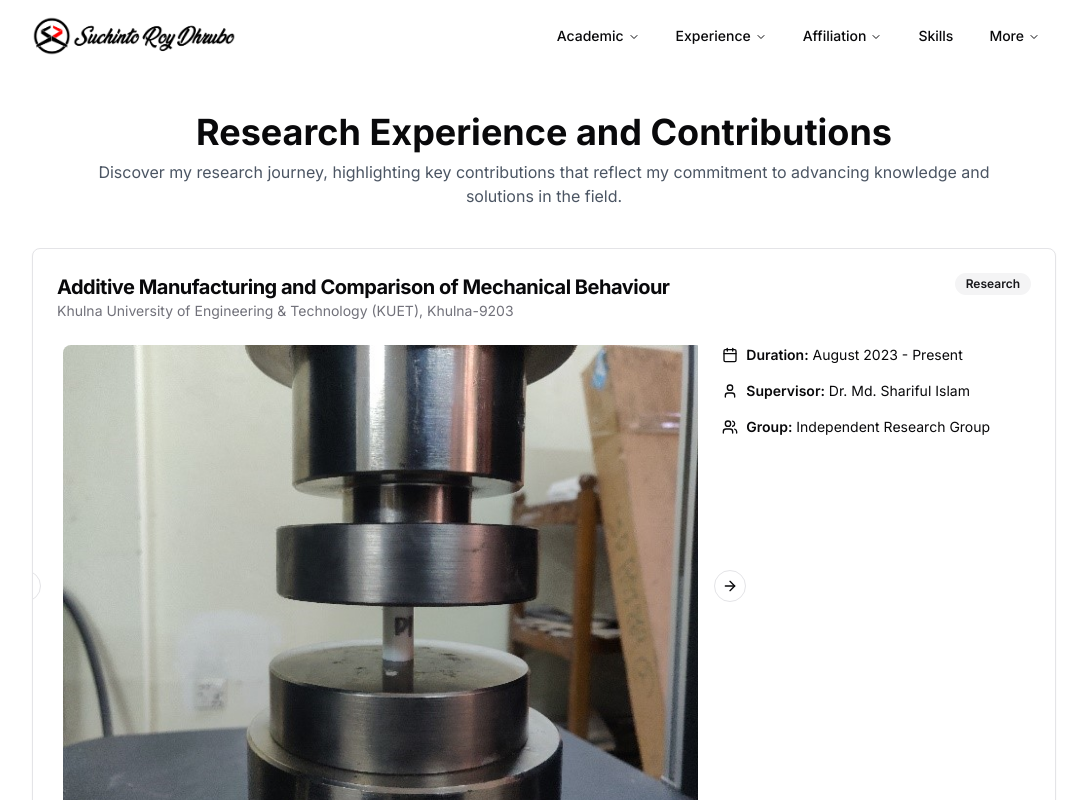
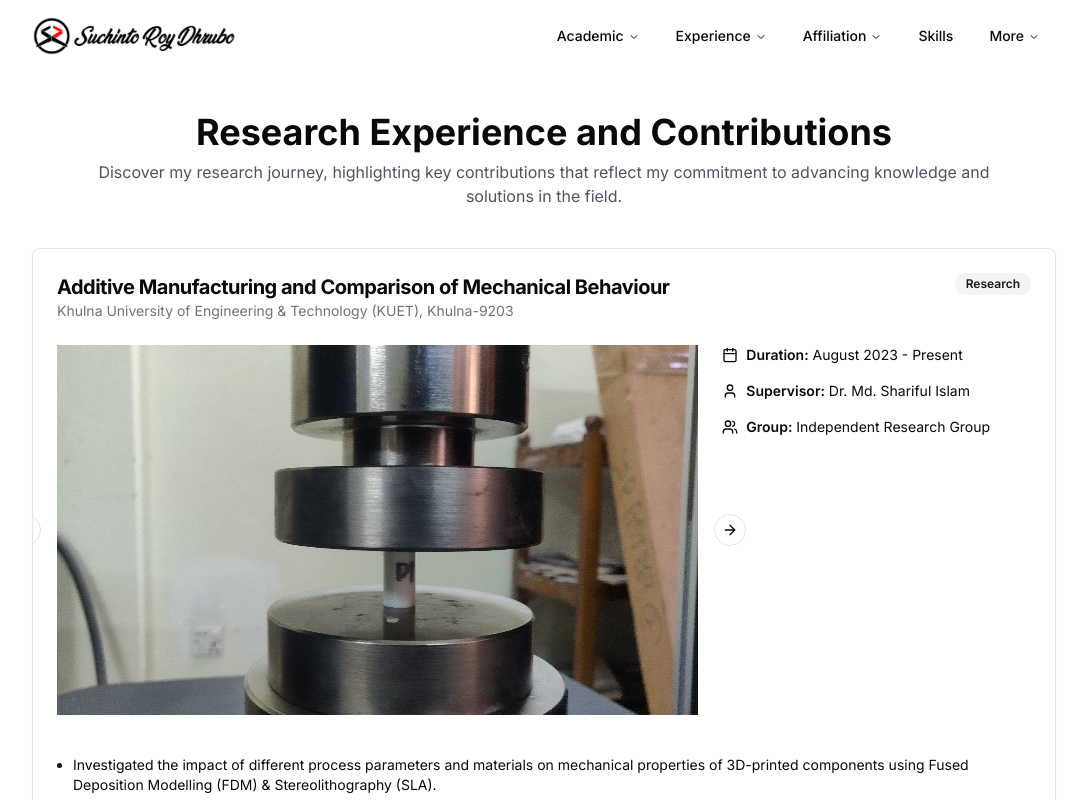
Before and after one commit to srdhrubo/srdhrubo, a Next.js app: page /research_experience in a window 1280 px wide. Shown: the top 800 px of the page, without its empty margins (96-1183 px from the left). Built offline with nearby package versions, Linux system fonts and the light colour scheme.

Commit message:
added dialog for full image view in the image carousel

```diff
--- a/src/app/(experience)/research_experience/research-experience.tsx
+++ b/src/app/(experience)/research_experience/research-experience.tsx
@@ -28,6 +28,8 @@ import {
 import { ResearchExperience } from "@/lib/type";
 import { researchExperiences } from "@/lib/data";
 import dayjs from "dayjs";
+import { Dialog, DialogContent, DialogTrigger } from "@/components/ui/dialog";
+import { Button } from "@/components/ui/button";
 
 export default function ResearchExperienceSection() {
   const sortedExperiences = researchExperiences.sort((a, b) => {
@@ -85,13 +87,29 @@ function ResearchExperienceCard({
             {experience.images && experience.images.length > 0 && (
               <div className="mb-4">
                 {experience.images.length === 1 ? (
+                  <div className="relative aspect-video">
+                    <Dialog>
+                      <DialogTrigger asChild>
+                        <Button variant="ghost" className="p-0 h-auto">
                           <Image
                             src={experience.images[0]}
                             alt={`Image for ${experience.title}`}
-                    width={800}
-                    height={400}
-                    className="w-full h-auto rounded-lg"
+                            fill
+                            className="w-full h-auto rounded-lg object-cover"
                           />
+                        </Button>
+                      </DialogTrigger>
+                      <DialogContent className="max-w-4xl max-h-screen overflow-y-auto">
+                        <Image
+                          src={experience.images[0]}
+                          alt={`Image for ${experience.title}`}
+                          width={1200}
+                          height={900}
+                          className="w-full h-auto rounded-lg object-contain"
+                        />
+                      </DialogContent>
+                    </Dialog>
+                  </div>
                 ) : (
                   <Carousel
                     className="w-full max-w-2xl mx-auto"
@@ -102,15 +120,37 @@ function ResearchExperienceCard({
                   >
                     <CarouselContent>
                       {experience.images.map((image, index) => (
-                        <CarouselItem key={index}>
+                        <CarouselItem
+                          key={index}
+                          className="relative aspect-video"
+                        >
+                          <Dialog>
+                            <DialogTrigger asChild>
+                              <Button variant="ghost" className="p-0 h-auto">
                                 <Image
                                   src={image}
-                            alt={`Image ${index + 1} for ${experience.title}`}
-                            width={800}
-                            height={400}
-                            className="w-full h-auto rounded-lg"
+                                  alt={`Image ${index + 1} for ${
+                                    experience.title
+                                  }`}
+                                  fill
+                                  className="w-full h-auto object-cover"
                                   unoptimized={image.split(".").pop() === "gif"}
                                 />
+                              </Button>
+                            </DialogTrigger>
+                            <DialogContent className="max-w-4xl max-h-screen overflow-y-auto">
+                              <Image
+                                src={image}
+                                alt={`Image ${index + 1} for ${
+                                  experience.title
+                                }`}
+                                width={1200}
+                                height={900}
+                                className="w-full h-auto rounded-lg object-contain"
+                                unoptimized={image.split(".").pop() === "gif"}
+                              />
+                            </DialogContent>
+                          </Dialog>
                         </CarouselItem>
                       ))}
                     </CarouselContent>
```
Lines whose indentation alone changed are shown as unchanged.
